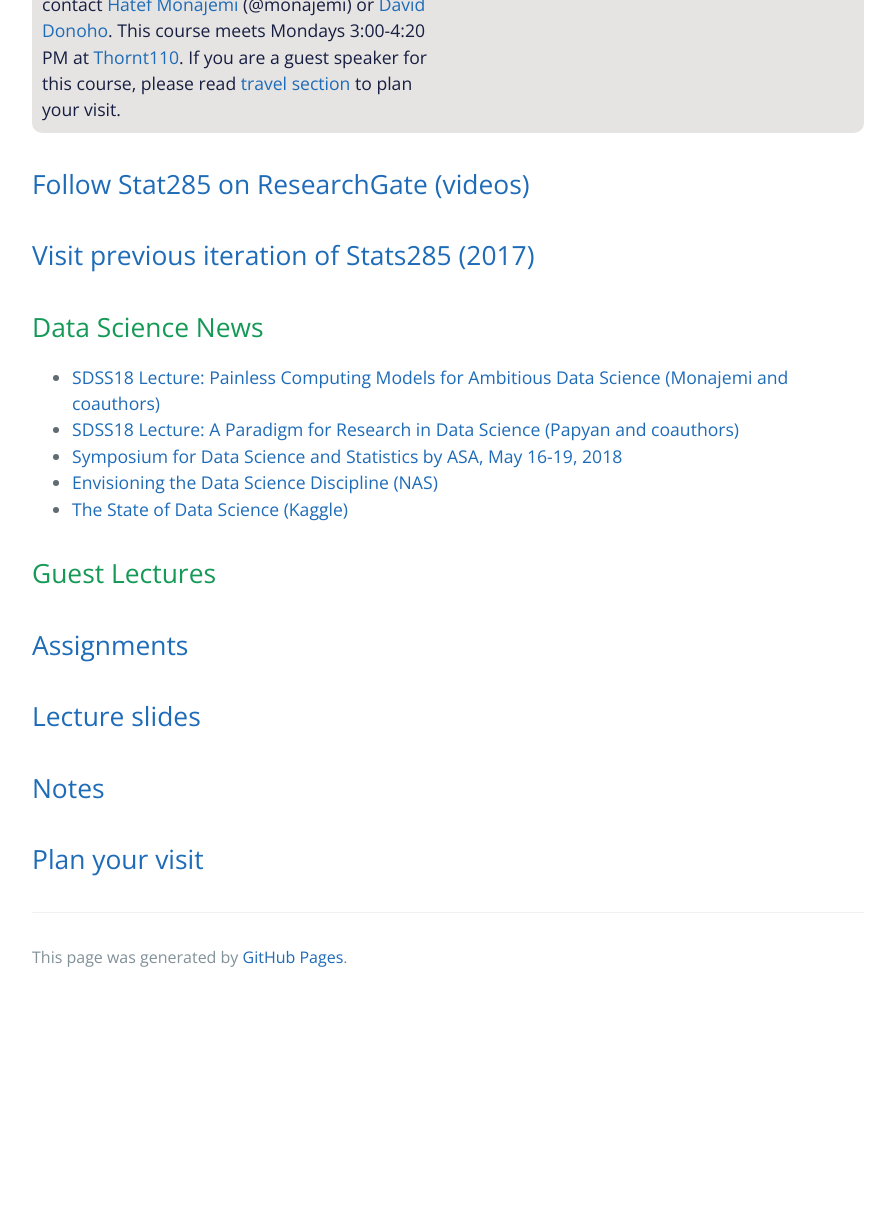
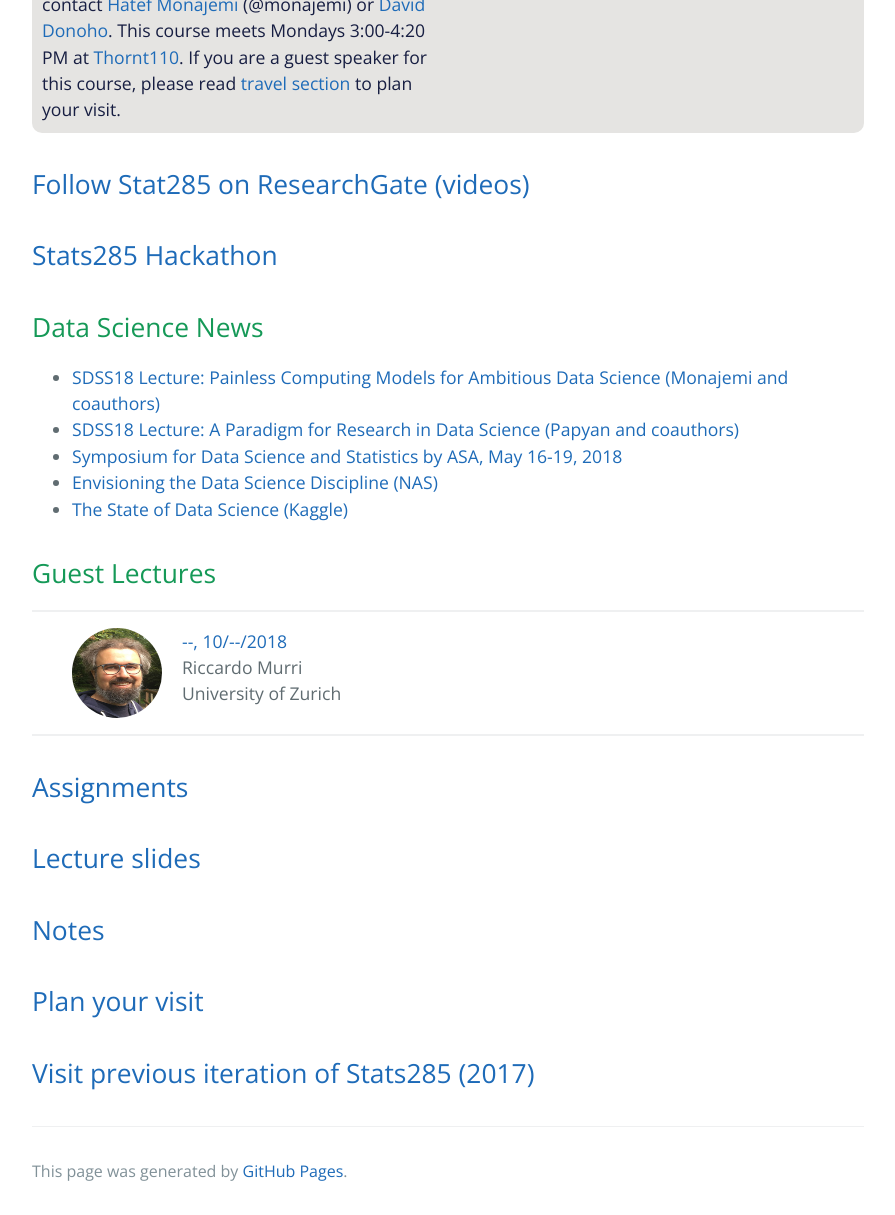
Before and after one commit to stats285/stats285.github.io, a Jekyll site: the page built from index.md, in a window 1280 px wide and 1400 px high, scrolled down 746 px, cut to the strip 185-1400 px from the top of the window. Shown: the whole strip, without its empty margins (192-1087 px from the left). Built offline with Jekyll 4.4.1, drawn with Linux system fonts in a browser that asks for light colours; the repository's description, which GitHub fills in, is left out; before the commit the page ends 1932 px from its top, so only the background shows below that.

Commit message:
added murri lecture

```diff
--- a/index.md
+++ b/index.md
@@ -33,7 +33,7 @@ For questions, concerns or bug reports, please contact <a href="http://web.stanf
 
 ## [Follow Stat285 on ResearchGate (videos)](https://www.researchgate.net/project/Massive-Computational-Experiments-Painlessly)
 
-## [Visit previous iteration of Stats285 (2017)](2017)
+## [Stats285 Hackathon](.)
 
 
 ## Data Science News
@@ -47,6 +47,19 @@ For questions, concerns or bug reports, please contact <a href="http://web.stanf
 
 
 ## [](#guest_lectures) Guest Lectures
+---
+<div class="speaker-wrap">
+<div class="speakerphoto">
+<img src="assets/img/riccardo_murri.jpg">
+</div>
+<div class="card">
+<a class="talkdate" href="./murri_lecture"> --, 10/--/2018</a> <br>
+<span class="speaker">Riccardo Murri</span> <br>
+<span class="speakerposition">University of Zurich</span>
+</div>
+</div>
+---
+
 <!--
 ---
 <div class="speaker-wrap">
@@ -124,3 +137,4 @@ For questions, concerns or bug reports, please contact <a href="http://web.stanf
 ## [Lecture slides](.)
 ## [Notes](notes)
 ## [Plan your visit](speaker_visit)
+## [Visit previous iteration of Stats285 (2017)](2017)
```
Also changed, not shown: murri_lecture.md (added, +21 -0 lines).
